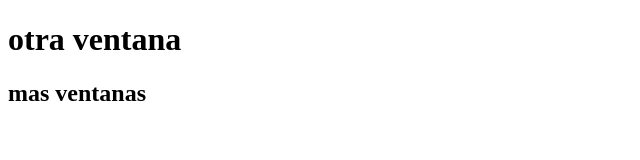
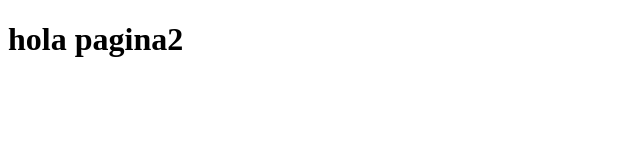
Before and after one commit to lauradaniela2007/prueba1, a plain HTML site: page index2.html in a window 1280 px wide. Shown: the whole page, without its empty margins (0-640 px from the left). Drawn offline with Linux system fonts and the light colour scheme.

Commit message:
cambie el titulo

```diff
--- a/index2.html
+++ b/index2.html
@@ -6,7 +6,7 @@
     <title>Document</title>
 </head>
 <body>
-    <h1>otra ventana</h1>
-    <h2>mas ventanas</h2>
+    <h1>hola pagina2</h1>
+
 </body>
 </html>
```
